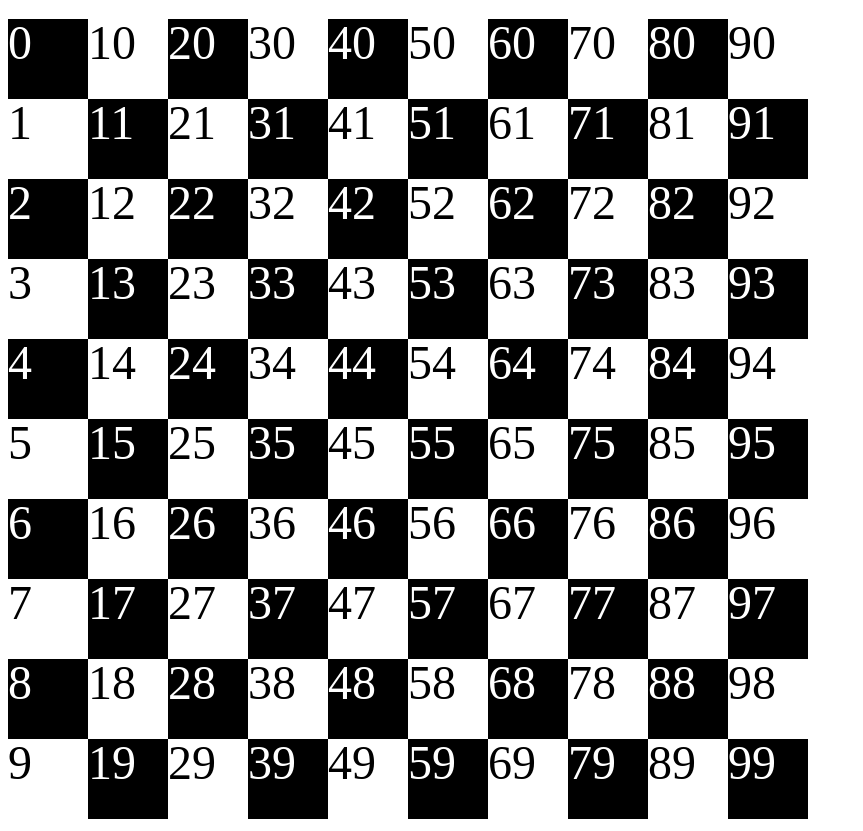
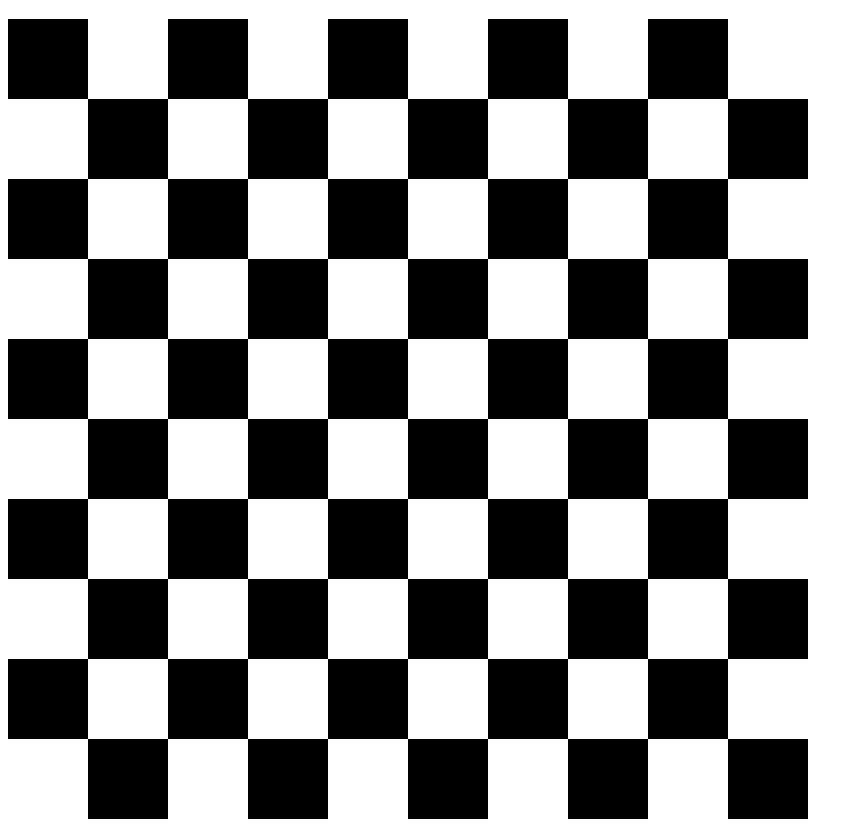
Before and after one commit to SrAdem/MIASHS_M2_2019_2020_DevWebMobile, a website: page svg_test.html in a window 1280 px wide. Shown: the part 61-892 px from the top of the page, without its empty margins (0-863 px from the left). Drawn offline with Linux system fonts and the light colour scheme.

Commit message:
Correction 1

```diff
--- a/svg_test.html
+++ b/svg_test.html
@@ -36,25 +36,9 @@
           box.setAttribute("fill", color1);
           box.setAttribute("id", "b" + number);
           g.appendChild(box);
-          var text = document.createSvg("text");
-          text.appendChild(document.createTextNode(i * numberPerSide + j));
-          text.setAttribute("fill", color2);
-          text.setAttribute("font-size", 6);
-          text.setAttribute("x", 0);
-          text.setAttribute("y", size / 2);
-          text.setAttribute("id", "t" + number);
-          g.appendChild(text);
           svg.appendChild(g);
         }
       }
-      svg.addEventListener(
-        "click",
-        function (e) {
-          var id = e.target.id;
-          if (id)
-            alert(id.substring(1));
-        },
-        false);
       return svg;
     };
 
```
